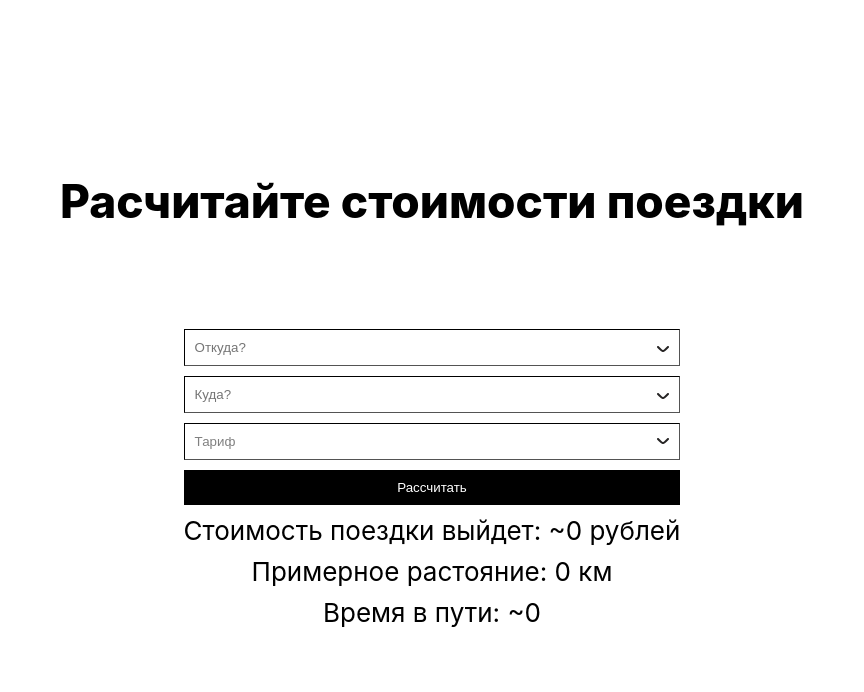
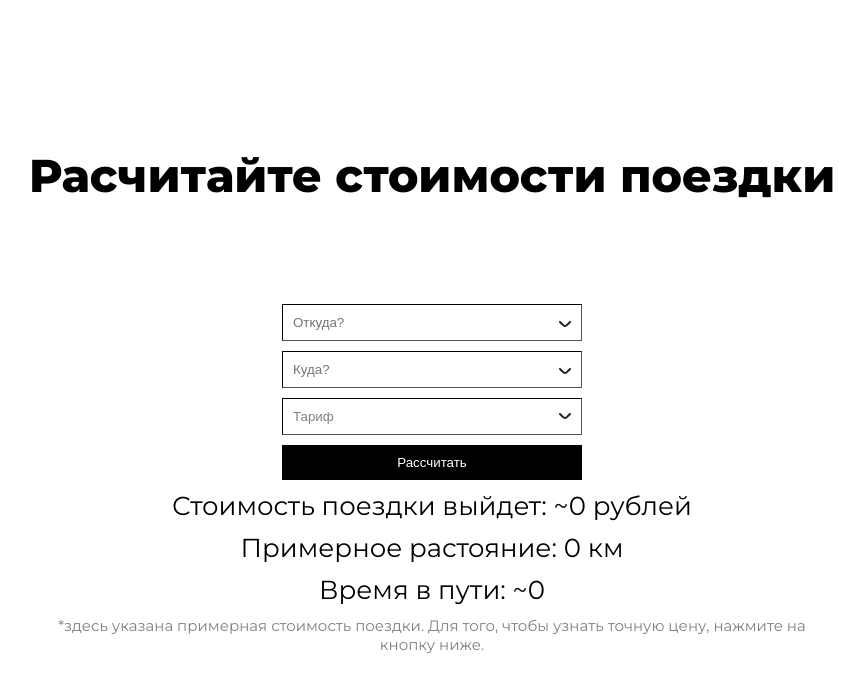
Before and after one commit to eepodrezov/travelReact, a React (Create React App) app: page / in a window 1280 px wide. Shown: the top 692 px of the page, without its empty margins (208-1072 px from the left). Built offline with nearby package versions, Linux system fonts and the light colour scheme.

Commit message:
edit fonts css

```diff
--- a/public/index.html
+++ b/public/index.html
@@ -10,6 +10,10 @@
       content="Web site created using create-react-app"
     />
     <link rel="apple-touch-icon" href="%PUBLIC_URL%/logo192.png" />
+    <link rel="preconnect" href="https://fonts.googleapis.com">
+    <link rel="preconnect" href="https://fonts.gstatic.com" crossorigin>
+    <link href="https://fonts.googleapis.com/css2?family=Montserrat:ital,wght@0,100;0,200;0,300;0,400;0,500;0,600;0,700;0,800;0,900;1,100;1,200;1,300;1,400;1,500;1,600;1,700;1,800;1,900&display=swap" rel="stylesheet">
+
     <!--
       manifest.json provides metadata used when your web app is installed on a
       user's mobile device or desktop. See https://developers.google.com/web/fundamentals/web-app-manifest/
--- a/src/components/Autocomplete/Autocomplete.module.scss
+++ b/src/components/Autocomplete/Autocomplete.module.scss
@@ -1,5 +1,6 @@
 .container {
     position: relative;
+    width: 300px;
     &__input{
         margin: 0;
         padding: 0;
--- a/src/components/CitiesForm/CitiesForm.jsx
+++ b/src/components/CitiesForm/CitiesForm.jsx
@@ -37,6 +37,7 @@ export const CitiesForm = () => {
             <div className={styles.container__result}>Стоимость поездки выйдет: ~{finalResult.price} рублей</div>
             <div className={styles.container__result}>Примерное растояние: {finalResult.range} км</div>
             <div className={styles.container__result}>Время в пути: ~{finalResult.time}</div>
+            <div className={styles.container__anotation}>*здесь указана примерная стоимость поездки. Для того, чтобы узнать точную цену, нажмите на кнопку ниже.</div>
         </div>
     </div>
   )
--- a/src/components/CitiesForm/CitiesForm.module.scss
+++ b/src/components/CitiesForm/CitiesForm.module.scss
@@ -18,9 +18,12 @@
     &__form {
         display: flex;
         flex-direction: column;
+        justify-content: center;
+        align-items: center;
         gap: 10px;
         color: black;
         &__button {
+            width: 300px;
             padding: 10px;
             color: white !important;
             background: black !important;
@@ -32,4 +35,13 @@
             outline: inherit;
         }
     }
+    &__anotation {
+        width: 100%;
+        display: flex;
+        justify-content: center;
+        padding: 0 50px;
+        color: grey;
+        font-size: 15px;
+        max-width: 80%;
+    }
 }
--- a/src/components/Select/Select.module.scss
+++ b/src/components/Select/Select.module.scss
@@ -1,5 +1,6 @@
 .container {
     position: relative;
+    width: 300px;
     &__input {
         cursor: pointer;
         display: flex;
--- a/src/index.css
+++ b/src/index.css
@@ -1,10 +1,8 @@
 body {
   margin: 0;
-  font-family: -apple-system, BlinkMacSystemFont, 'Segoe UI', 'Roboto', 'Oxygen',
-    'Ubuntu', 'Cantarell', 'Fira Sans', 'Droid Sans', 'Helvetica Neue',
-    sans-serif;
   -webkit-font-smoothing: antialiased;
   -moz-osx-font-smoothing: grayscale;
+  font-family: 'Montserrat', sans-serif;
 }
 
 code {
```
